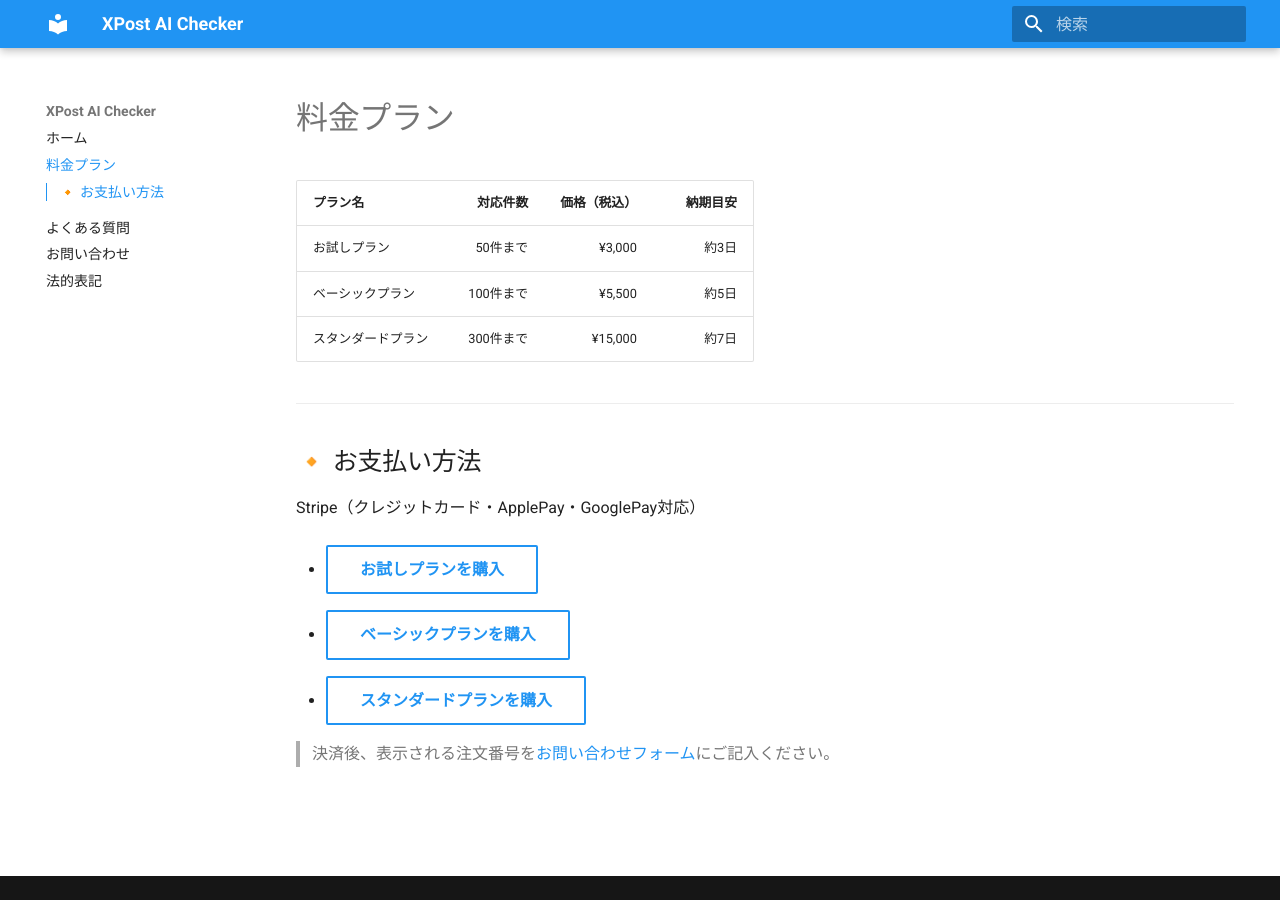
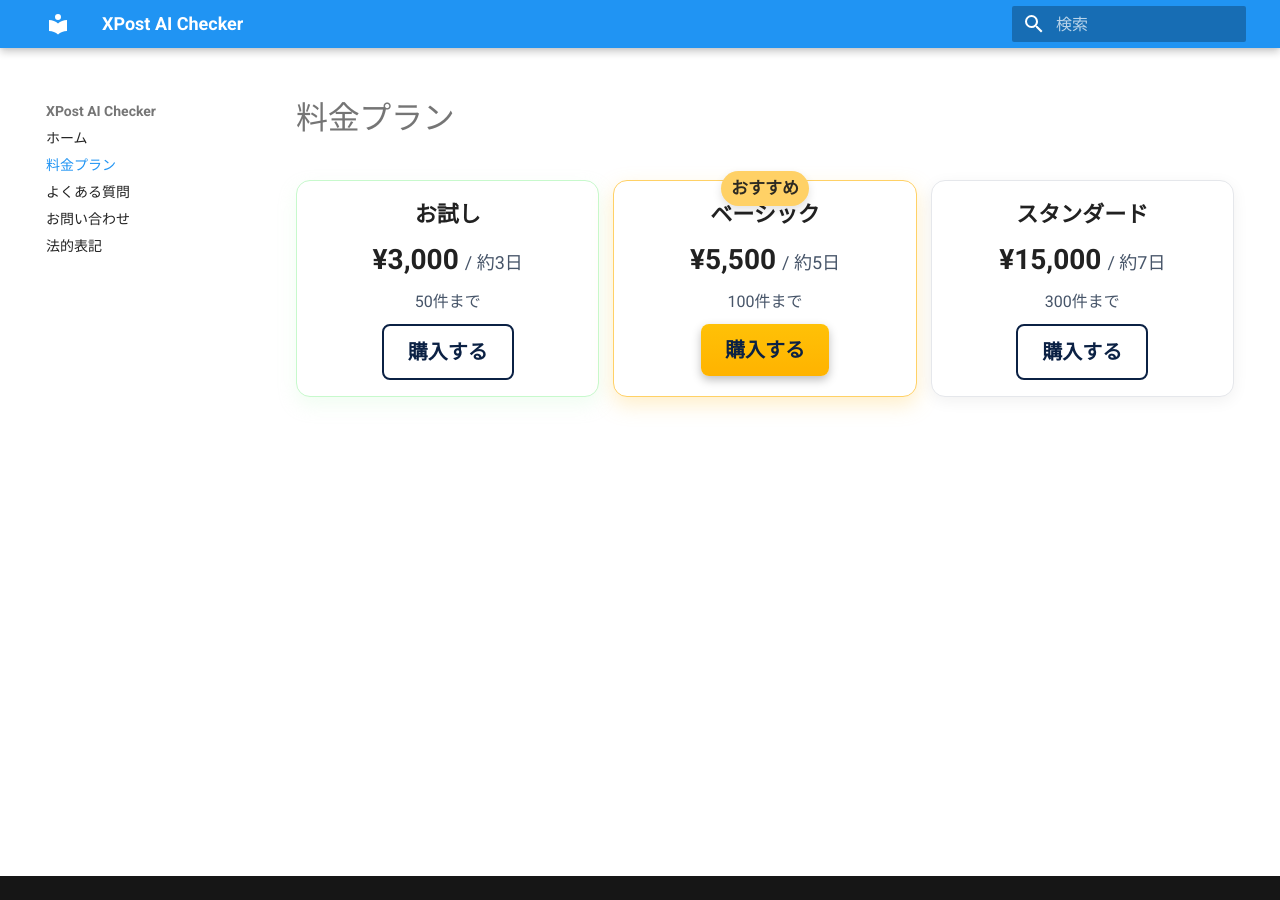
Before and after one commit to toshio1822/xpost-ai-checker-site, an MkDocs documentation site: the page built from docs/plans.md, in a window 1280 px wide. Built offline with MkDocs 1.6.1 and Material for MkDocs 9.7.7, drawn with Linux system fonts in a browser that asks for light colours.

Commit message:
料金プランの変更など

```diff
--- a/docs/assets/extra.css
+++ b/docs/assets/extra.css
@@ -134,3 +134,35 @@ a.btn-cta-secondary:hover, .btn-cta-secondary:hover { background: rgba(255,255,2
 
 /* index pricing CTA under plans teaser */
 .all-plans-btn { margin-top: 8px; }
+
+
+/* Responsive tables and images */
+.md-typeset table { display:block; overflow-x:auto; -webkit-overflow-scrolling: touch; }
+.md-typeset img { max-width:100%; height:auto; }
+
+/* Pricing cards */
+.pricing-wrapper { margin: 6px 0 16px; }
+.grid-3 { display:grid; grid-template-columns: repeat(auto-fit, minmax(260px,1fr)); gap:14px; }
+.pricing-card { background:#fff; border:1px solid #e5e7eb; border-radius:14px; padding:16px; text-align:center; box-shadow:0 4px 16px rgba(0,0,0,.06); position:relative; }
+.pricing-card .pc-head { font-weight:800; margin-bottom:6px; font-size:1.1rem; }
+.pricing-card .pc-price { font-size:1.4rem; margin:6px 0; }
+.pricing-card .pc-price span { font-size:.9rem; color:#475569; margin-left:6px; }
+.pricing-card .pc-desc { margin-bottom:10px; color:#475569; }
+.pricing-card.is-reco { border-color:#ffd166; box-shadow:0 8px 20px rgba(255,209,102,.35); }
+.pricing-card .pc-badge { position:absolute; top:-10px; left:50%; transform:translateX(-50%); background:#ffd166; color:#2d2a22; font-weight:900; padding:4px 10px; border-radius:999px; box-shadow:0 4px 10px rgba(0,0,0,.12); font-size:.85rem; }
+
+/* 料金カード上のボタンは濃色アウトラインで見えるように */
+.pricing-card .btn-cta-secondary{
+  background: transparent;
+  color: #0b2144 !important;
+  border: 2px solid #0b2144;
+  border-radius: 8px;
+  padding: 10px 24px;
+  font-weight: 800;
+  text-decoration: none !important;
+  transition: all .2s ease-in-out;
+}
+.pricing-card .btn-cta-secondary:hover{
+  background: rgba(11,33,68,.06);
+  transform: translateY(-2px);
+}
--- a/docs/plans.md
+++ b/docs/plans.md
@@ -1,18 +1,26 @@
-# 料金プラン
+<!-- 料金カード -->
+<div class="pricing-wrapper">
+  <div class="pricing grid-3">
+    <div class="pricing-card">
+      <div class="pc-head">お試し</div>
+      <div class="pc-price"><strong>¥3,000</strong><span>/ 約3日</span></div>
+      <div class="pc-desc">50件まで</div>
+      <a href="https://buy.stripe.com/XXXXXXXX" class="btn-cta-secondary">購入する</a>
+    </div>
 
-| プラン名 | 対応件数 | 価格（税込） | 納期目安 |
-|-----------|-----------:|-------------:|-----------:|
-| お試しプラン | 50件まで | ¥3,000 | 約3日 |
-| ベーシックプラン | 100件まで | ¥5,500 | 約5日 |
-| スタンダードプラン | 300件まで | ¥15,000 | 約7日 |
+    <div class="pricing-card is-reco">
+      <div class="pc-badge">おすすめ</div>
+      <div class="pc-head">ベーシック</div>
+      <div class="pc-price"><strong>¥5,500</strong><span>/ 約5日</span></div>
+      <div class="pc-desc">100件まで</div>
+      <a href="https://buy.stripe.com/YYYYYYYY" class="btn-cta-primary">購入する</a>
+    </div>
 
----
-
-## 🔸 お支払い方法
-Stripe（クレジットカード・ApplePay・GooglePay対応）
-
-- [お試しプランを購入](https://buy.stripe.com/XXXXXXXX){ .md-button }
-- [ベーシックプランを購入](https://buy.stripe.com/YYYYYYYY){ .md-button }
-- [スタンダードプランを購入](https://buy.stripe.com/ZZZZZZZZ){ .md-button }
-
-> 決済後、表示される注文番号を[お問い合わせフォーム](contact.md)にご記入ください。
+    <div class="pricing-card">
+      <div class="pc-head">スタンダード</div>
+      <div class="pc-price"><strong>¥15,000</strong><span>/ 約7日</span></div>
+      <div class="pc-desc">300件まで</div>
+      <a href="https://buy.stripe.com/ZZZZZZZZ" class="btn-cta-secondary">購入する</a>
+    </div>
+  </div>
+</div>
--- a/overrides/partials/head.html
+++ b/overrides/partials/head.html
@@ -1,8 +1,8 @@
-{% extends "base.html" %}{% block extrahead %}
+{% extends "base.html" %}
+{% block extrahead %}
 <link rel="canonical" href="https://toshio1822.github.io/xpost-ai-checker-site/">
-  <meta name="description" content="X投稿をAIでチェック。証拠PDFを最短3日で。名誉毀損対策に最適。">
 <meta property="og:title" content="X(Twitter) 誹謗中傷分析 AI | XPost AI Checker">
-  <meta property="og:description" content="AIが投稿を仕分け、証拠を整えます。PDF/A相当（長期保存可能なPDF）で納品。">
+<meta property="og:description" content="X投稿をAIでチェック。証拠PDFを最短3日で。名誉毀損対策に最適。">
 <meta property="og:type" content="website">
 <meta property="og:image" content="https://toshio1822.github.io/xpost-ai-checker-site/assets/og.png">
 <meta property="og:url" content="https://toshio1822.github.io/xpost-ai-checker-site/">
@@ -10,23 +10,4 @@
 <meta name="twitter:title" content="X(Twitter) 誹謗中傷分析 AI | XPost AI Checker">
 <meta name="twitter:description" content="X投稿をAIでチェック。証拠PDFを最短3日で。名誉毀損対策に最適。">
 <meta name="twitter:image" content="https://toshio1822.github.io/xpost-ai-checker-site/assets/og.png">
-  <script type="application/ld+json">
-{
-  "@context": "https://schema.org",
-  "@type": "Product",
-  "name": "XPost AI Checker",
-  "description": "X投稿をAIでチェック。証拠PDFを最短3日で。名誉毀損対策に最適。",
-  "brand": {
-    "@type": "Brand",
-    "name": "open.Yellow.os"
-  },
-  "url": "https://toshio1822.github.io/xpost-ai-checker-site/",
-  "offers": {
-    "@type": "AggregateOffer",
-    "priceCurrency": "JPY",
-    "lowPrice": "2000",
-    "highPrice": "12000"
-  }
-}
-  </script>
 {% endblock %}
```
Also changed, not shown: docs/faq.md (+6 -0 lines). Lines whose indentation alone changed are shown as unchanged.
